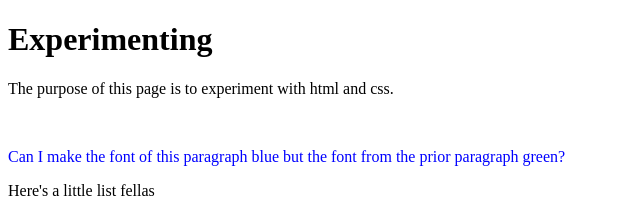
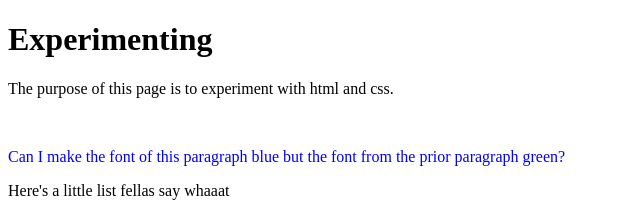
Before and after one commit to Bradpk/Experimenting, a plain HTML site: page index.html in a window 1280 px wide. Shown: the top 213 px of the page, 0-640 px from the left. Drawn offline with Linux system fonts and the light colour scheme.

Commit message:
whatever

```diff
--- a/index.html
+++ b/index.html
@@ -10,7 +10,7 @@
 <br>
 <p class="blue">Can I make the font of this paragraph blue but the font from the prior paragraph green?</p>
 
-<p>Here's a little list fellas</p>
+<p>Here's a little list fellas say whaaat</p>
 <ol>
     <li>Dog</li>
     <li>Fish</li>
```
